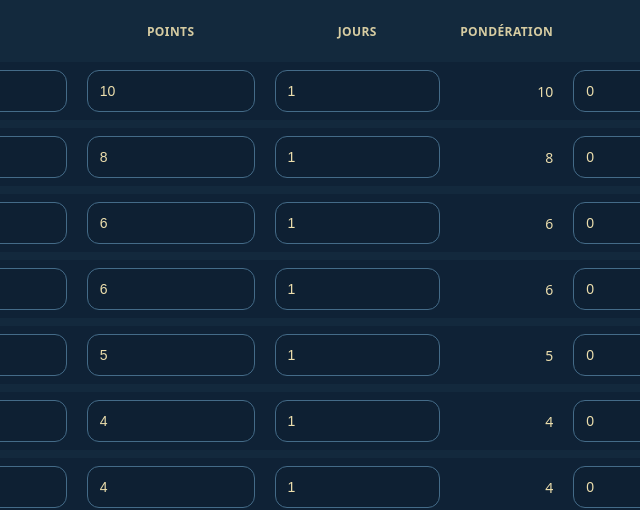
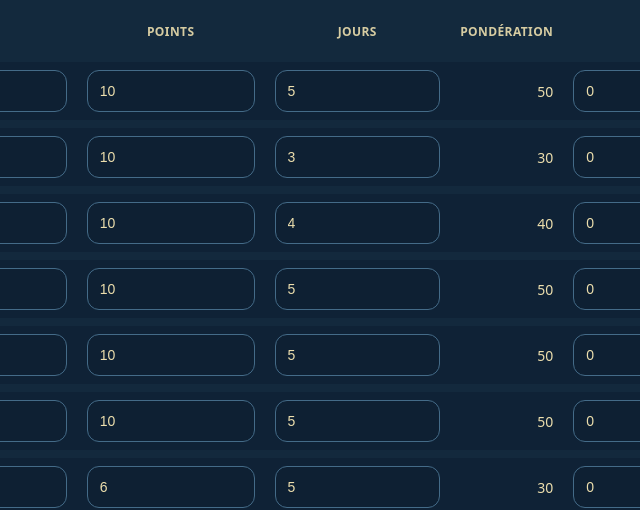
Before and after one commit to mystatraiz/pourboires, a plain HTML site: page index.html in a window 1280 px wide. Shown: the part 290-800 px from the top of the page, 226-866 px from the left. Drawn offline with Linux system fonts and the light colour scheme.

Commit message:
Update index.html

```diff
--- a/index.html
+++ b/index.html
@@ -157,14 +157,15 @@
 
   <script>
     const DEFAULT_TEAM = [
-      {name:'Alexandre', points:10, days:1, fixed:0},
-      {name:'Elodie', points:8, days:1, fixed:0},
-      {name:'Nadine', points:6, days:1, fixed:0},
-      {name:'Samuel', points:6, days:1, fixed:0},
-      {name:'Julien', points:5, days:1, fixed:0},
-      {name:'Ekaterina', points:4, days:1, fixed:0},
-      {name:'Jacques', points:4, days:1, fixed:0},
-      {name:'Aziz', points:3, days:1, fixed:0},
+      {name:'Alexandre', points:10, days:5, fixed:0},
+      {name:'Elodie', points:10, days:3, fixed:0},
+      {name:'Nadine', points:10, days:4, fixed:0},
+      {name:'Samuel', points:10, days:5, fixed:0},
+      {name:'Julien', points:10, days:5, fixed:0},
+      {name:'Ekaterina', points:10, days:5, fixed:0},
+      {name:'Jacques', points:6, days:5, fixed:0},
+      {name:'Cyril', points:6, days:5, fixed:0},
+      {name:'Aziz', points:0, days:5, fixed:50},
     ];
 
     const $ = sel => document.querySelector(sel);
```
